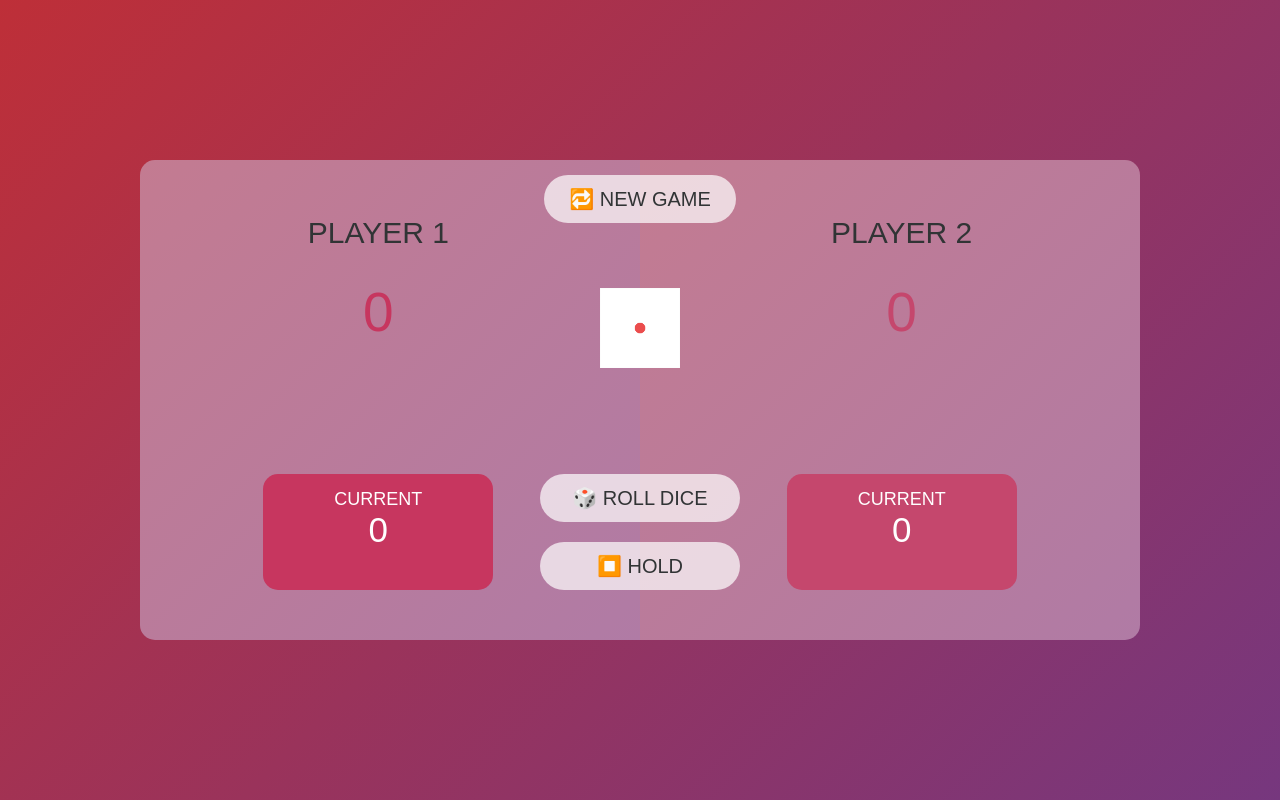
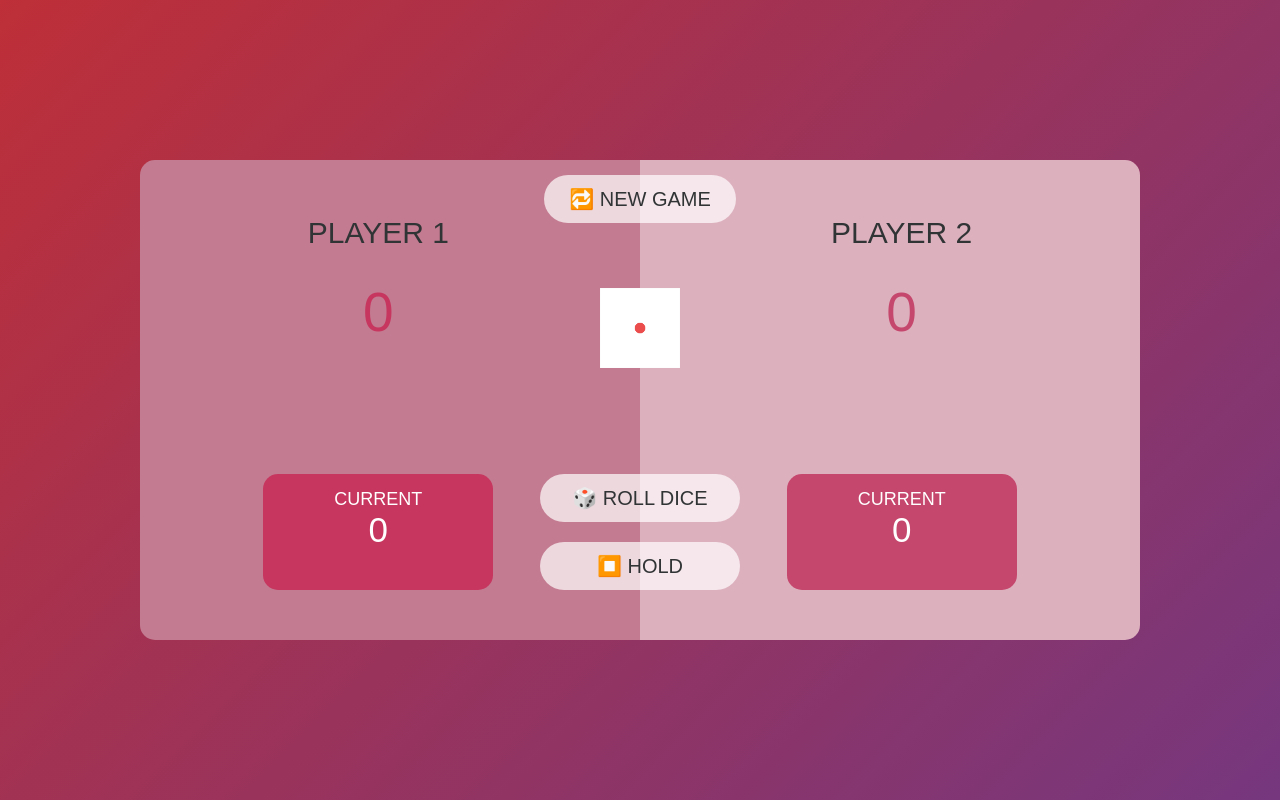
Before and after one commit to anapetrovic4/pig-game, a plain HTML site: page index.html in a window 1280 px wide. Both pictures are taken after a click on the button "⏹️ HOLD". Drawn offline with Linux system fonts and the light colour scheme.

Commit message:
fixed and finished hold button

```diff
--- a/script.js
+++ b/script.js
@@ -1,6 +1,7 @@
 document.addEventListener("DOMContentLoaded", function () {
+"use strict";
 
-"use strict";
+
 //Global variables
 let randomNumber;
 let sum = 0;
@@ -35,7 +36,6 @@ document.getElementById("newGameBtn").addEventListener("click", function () {
   document.getElementById("current2").textContent = 0;
   document.getElementById("score2").textContent = 0;
 
-
 });
 
 // Roll Dice Button Click
@@ -51,9 +51,6 @@ document.getElementById("rollDiceBtn").addEventListener("click", function () {
   document.getElementById("dice").style.visibility = "visible";
 
   addSum();
-
-
-
 });
 
 //Hold Dice Button Click
@@ -78,15 +75,18 @@ switchPlayer();
 
 //Switch player
 function switchPlayer(){
-  currentPlayer = currentPlayer === 1 ? 2 : 1;
+ currentPlayer = currentPlayer === 1 ? 2 : 1;
+
 // Ukloni klasu "active" sa trenutnog igrača
-document.querySelector(`.child${currentPlayer === 1 ? 2 : 1}`).classList.remove('active');
-document.querySelector(`.child${currentPlayer === 1 ? 2 : 1}`).classList.add('notactive');
-
+const currentChild = document.querySelector(`.child${currentPlayer === 1 ? 2 : 1}`);
+currentChild.classList.remove('active');
+currentChild.classList.add('notactive');
+console.log(`current player: ${currentPlayer}`);
 
 // Dodaj klasu "active" na sledećeg igrača
-document.querySelector(`.child${currentPlayer}`).classList.toggle('active');
-document.querySelector(`.child${currentPlayer}`).classList.toggle('notactive');
+const nextChild = document.querySelector(`.child${currentPlayer}`);
+nextChild.classList.remove('notactive');
+nextChild.classList.add('active');
 
 }
 
@@ -102,7 +102,8 @@ function addSum(){
   } else {
     currentScore = 0;
     document.getElementById(`current${currentPlayer}`).textContent = currentScore;
-    return;
+
+    switchPlayer();
   }
 
 }
--- a/style.css
+++ b/style.css
@@ -45,7 +45,7 @@ body {
 }
 
 .notactive {
-  background-image: linear-gradient(135deg, #c37b91, #b07ba5) !important;
+ background-color: #c37b91;
 }
 
 
@@ -53,14 +53,13 @@ body {
   border-top-left-radius: 15px;
   border-bottom-left-radius: 15px;
   /* background-color: rgba(221, 176, 190, 255); */
-  /* background-color: black; */
 }
 
 .child2 {
   border-top-right-radius: 15px;
   border-bottom-right-radius: 15px;
   left: 50%;
-  /* background-image: linear-gradient(135deg, #c37b91, #b07ba5); */
+  /* background-color: #c37b91; */
 }
 
 /* Upper and Lower Container Styles */
```
